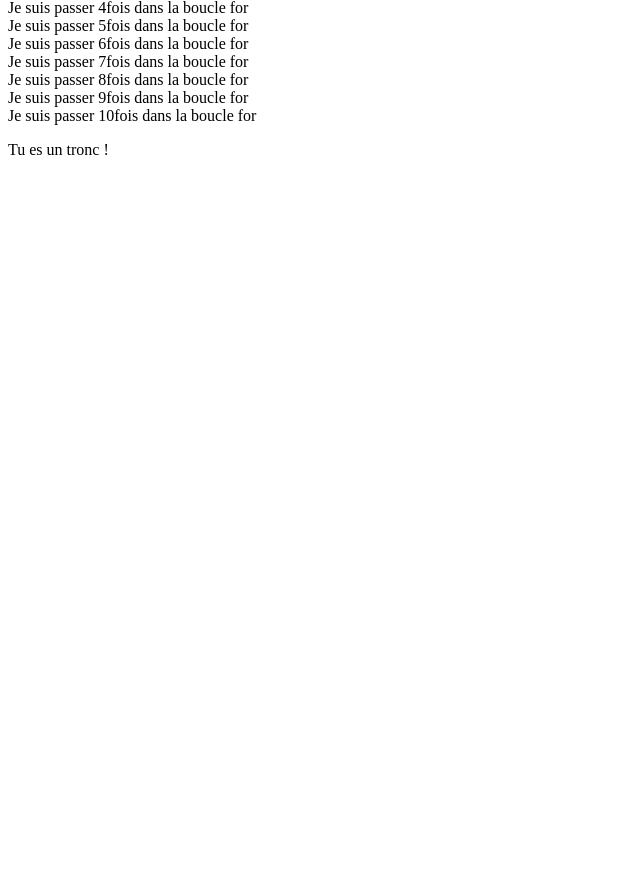
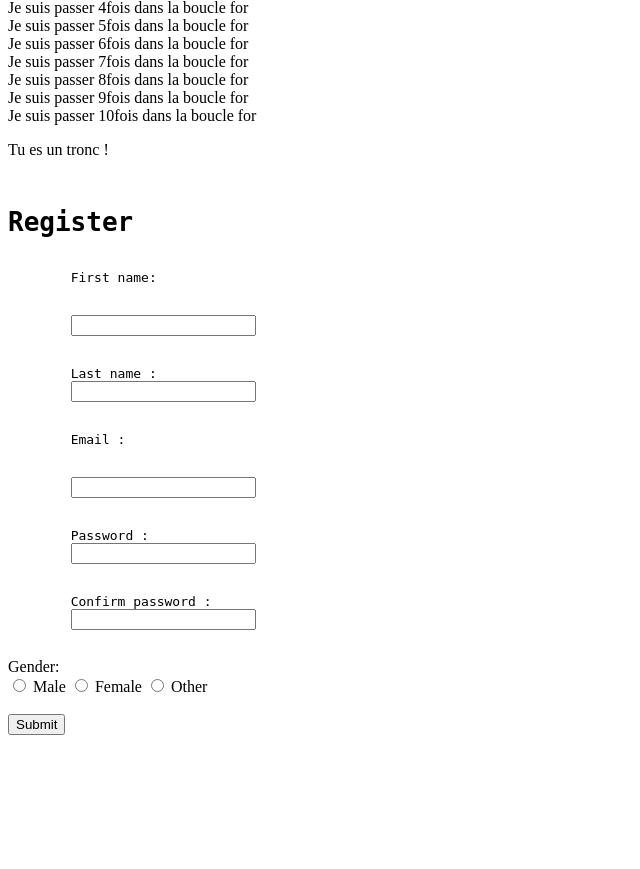
Before and after one commit to OrelMas/OrelMas.github.io, a PHP site: page / in a window 1280 px wide. Shown: the part 529-1398 px from the top of the page, without its empty margins (0-640 px from the left). Before the commit the page ends 684 px from the top, so only its background shows below. Run offline with PHP 8.4, Linux system fonts and the light colour scheme; data that the repository does not hold is empty.

Commit message:
Commit all

```diff
--- a/index.php
+++ b/index.php
@@ -208,8 +208,58 @@
 
 ?>
 
-<form action=""></form>
+<form action="" method="post">
 
+<pre>
+        <h1>Register</h1>
+        <label for="firstname">First name: </label>
+        <br>
+        <input type="text" name="firstname" id="firstname">
+        <br>
+        <label for="lastname">Last name : </label>
+        <input type="text" name="lastname" id="lastname">
+        <br>
+        <label for="e-mail">Email : </label>
+        <br>
+        <input type="e-mail" name="e-mail" id="e-mail">
+        <br>
+        <label for="password">Password : </label>
+        <input type="password"name="password" id="password">
+        <br>
+        <label for="passwordconfirm ">Confirm password : </label>
+        <input type="password" name="password" id="password">
+    </pre>
+        <label for="gender">Gender:</label for>
+       <br>
+        <input type="radio" name="gender" id="male" value="male">
+        <label for="male">Male</label>
+        <input type="radio" name="gender" id="female" value="female">
+        <label for="female">Female</label>
+        <input type="radio" name="gender" id="others" value="others">
+        <label for="others">Other</label>
+<br><br>
+        <input type="submit" value="Submit">
+    </form>
 
+    <?php
+    // Si method post est rentré dans le formulaire il faut utiliser
+    // $_POST
+    // Sinon si la method get est rentrée dans le formulaire il faut utiliser
+    // $_GET
+    // La fonction isset sert à regarder si la variable qui lui est donnée est
+    // bien définie, dans ce cas elle regarde si la variable $_POST est définie
+
+    if (isset($_POST) && !empty($_POST)) {  // $_GET
+        echo '<pre>'; var_dump($_POST); echo'</pre>';
+        echo $_POST['firstname'];
+        // Sha1 Hash le mot c à dire
+        // le complexifie et le rend illisible
+        // sha1 / md5
+        echo sha1($_POST['password']) . "<br>";
+        echo md5($_POST['password']);
+    }
+
+    ?>
+    <br><br><br><br><br><br><br>
 </body>
 </html>
```
